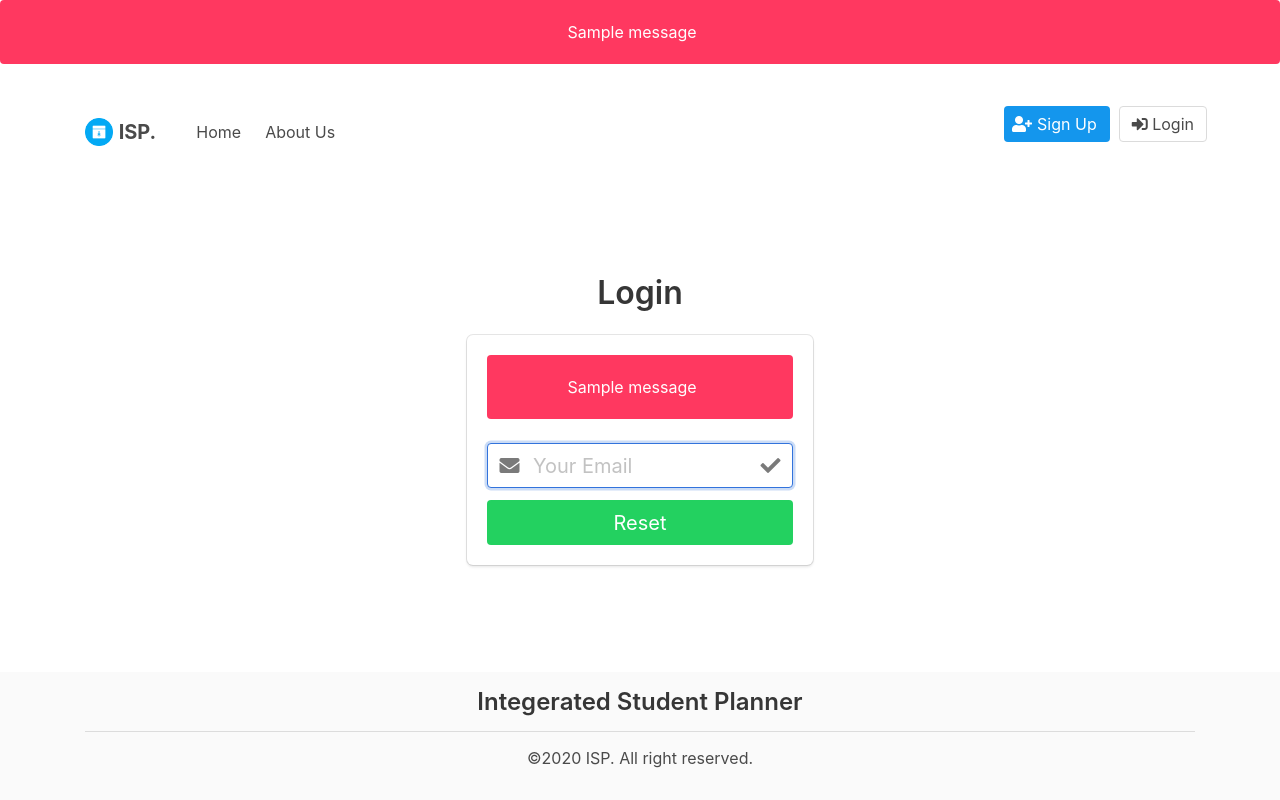
After one commit to AKSHAT3272/Integrated-Student-Planner-ISP, a Flask app: page /reset in a window 1280 px wide. The commit adds this page. Run offline with Flask 2, Linux system fonts and the light colour scheme; one stand-in notice (Sample message) is shown; some libraries are stand-ins or nearby versions.

Commit message:
S20SS2GB #comment Added token based password reset. We still need to add email confirmation, currently the system works would confirming emails for the registered users. #time 4h 30m

```diff
--- a/project/__init__.py
+++ b/project/__init__.py
@@ -3,36 +3,48 @@
 from flask import Flask
 from flask_sqlalchemy import SQLAlchemy
 from flask_login import LoginManager
+from flask_mail import Mail, Message
+from flask_httpauth import HTTPBasicAuth
+
 
 # init SQLAlchemy so we can use it later in our models
 db = SQLAlchemy()
+auth = HTTPBasicAuth()
+auth_token = HTTPBasicAuth()
+app = Flask(__name__)
+app.config.update(
+	#DEBUG=True,
+	#EMAIL SETTINGS
+	MAIL_SERVER='localhost',
+	MAIL_PORT=587,
+	MAIL_USE_TLS=True,
+    	)
+mail = Mail(app)
+#def create_app():
+    #app = Flask(__name__)
+mail.init_app(app)
+app.config['SECRET_KEY'] = 'p4K5pYXDm4McH53R5mB9tCYpy'
+app.config['SQLALCHEMY_DATABASE_URI'] = 'sqlite:///db.sqlite'
+app.config['SQLALCHEMY_TRACK_MODIFICATIONS'] = False
 
-def create_app():
-    app = Flask(__name__)
+db.init_app(app)
 
-    app.config['SECRET_KEY'] = 'p4K5pYXDm4McH53R5mB9tCYpy'
-    app.config['SQLALCHEMY_DATABASE_URI'] = 'sqlite:///db.sqlite'
-    app.config['SQLALCHEMY_TRACK_MODIFICATIONS'] = False
+login_manager = LoginManager()
+login_manager.login_view = 'auth.login'
+login_manager.init_app(app)
 
-    db.init_app(app)
+from .models import User
 
-    login_manager = LoginManager()
-    login_manager.login_view = 'auth.login'
-    login_manager.init_app(app)
+@login_manager.user_loader
+def load_user(user_id):
+        # since the user_id is just the primary key of our user table, use it in the query for the user
+    return User.query.get(int(user_id))
 
-    from .models import User
-
-    @login_manager.user_loader
-    def load_user(user_id):
-        # since the user_id is just the primary key of our user table, use it in the query for the user
-        return User.query.get(int(user_id))
-
-    # blueprint for auth routes in our app
-    from .auth import auth as auth_blueprint
-    app.register_blueprint(auth_blueprint)
+# blueprint for auth routes in our app
+from .auth import auth as auth_blueprint
+app.register_blueprint(auth_blueprint)
 
     # blueprint for non-auth parts of app
-    from .main import main as main_blueprint
-    app.register_blueprint(main_blueprint)
-
-    return app
+from .main import main as main_blueprint
+app.register_blueprint(main_blueprint)
+#return app
--- a/project/auth.py
+++ b/project/auth.py
@@ -3,10 +3,34 @@
 from flask import Blueprint, render_template, redirect, url_for, request, flash
 from werkzeug.security import generate_password_hash, check_password_hash
 from flask_login import login_user, logout_user, login_required
+from itsdangerous import URLSafeTimedSerializer
+from threading import Thread
+from flask_wtf import Form
+from wtforms import StringField, PasswordField
+from wtforms.validators import DataRequired, Email
+from flask_mail import Message
 from .models import User
-from . import db
+from . import db, mail
+from project import app
+import os
+
+
+
+
+ts = URLSafeTimedSerializer(os.urandom(24))
+
 
 auth = Blueprint('auth', __name__)
+
+def send_async_email(msg):
+    with app.app_context():
+        mail.send(msg)
+
+def send_email(recipients,subject, html_body):
+    msg = Message(subject,sender = 'akshat@isp.profleune.net', recipients=[recipients])
+    msg.html = html_body
+    thr = Thread(target=send_async_email, args=[msg])
+    thr.start()
 
 @auth.route('/login')
 def login():
@@ -56,8 +80,55 @@ def signup_post():
 
     return redirect(url_for('auth.login'))
 
+@auth.route('/reset')
+def reset():
+    return render_template('reset.html')
+
+@auth.route('/reset', methods=['GET','POST'])
+def reset_post():
+
+    email = request.form.get('email')
+
+    user = User.query.filter_by(email=email).first()
+
+    if user:
+        subject = "Password reset requested"
+        token = ts.dumps(user.email, salt='recover-key')
+        recover_url = url_for('auth.reset_with_token', token=token, _external=True)
+        html=render_template('recover.html', recover_url=recover_url)
+        send_email(user.email, subject, html)
+        return redirect(url_for('auth.login'))
+
+    #return render_template('reset.html')
+
+    else:
+        flash('Email does not exists')
+        return redirect(url_for('auth.login'))
+
+@auth.route('/reset/<token>', methods=['GET','POST'])
+def reset_with_token(token):
+    try:
+        email= ts.loads(token, salt="recover-key", max_age = 86400)
+    except:
+        abort(404)
+
+    form = PasswordForm()
+
+    if form.validate_on_submit():
+        user = User.query.filter_by(email=email).first()
+        password = request.form.get('password')
+        user.password = generate_password_hash(password, method='pbkdf2:sha256')
+        db.session.add(user)
+        db.session.commit()
+        return redirect(url_for('auth.login'))
+
+    return render_template('reset_with_token.html', form=form, token=token)
+
 @auth.route('/logout')
 @login_required
 def logout():
     logout_user()
     return redirect(url_for('main.index'))
+
+class PasswordForm(Form):
+    password = PasswordField('Password', validators=[DataRequired()])
--- a/project/templates/base.html
+++ b/project/templates/base.html
@@ -30,8 +30,8 @@
     <script type="text/javascript" src="https://cdnjs.cloudflare.com/ajax/libs/ical.js/1.2.2/ical.min.js"></script>
 
     <!--Alerts-->
-    <script src="static/jquery.alertable.js"></script>
-    <link href="static/jquery.alertable.css" rel="stylesheet">
+    <script src="{{ url_for('static', filename='jquery.alertable.js') }}"></script>
+    <link href="{{ url_for('static', filename='jquery.alertable.css') }}" rel="stylesheet">
 
 </head>
 
@@ -56,7 +56,7 @@
                       {% if current_user.is_authenticated %}
                          <a href="{{url_for('main.home')}}" class="navbar-item">
                       {% endif %}
-				                       <img src="static/calendar.png" alt="Logo">
+				                       <img src="{{ url_for('static', filename='calendar.png') }}" alt="Logo">
 				                           &nbsp;<strong>ISP.</strong>
 			                   </a></a>
                          <a role="button" class="navbar-burger burger" aria-label="menu" aria-expanded="false" data-target="navbarSideMenu">
--- /dev/null
+++ b/project/templates/reset.html
@@ -0,0 +1,33 @@
+<!-- templates/login.html -->
+
+{% extends "base.html" %}
+
+{% block content %}
+<div class="column is-4 is-offset-4">
+    <h3 class="title">Login</h3>
+    <div class="box">
+        {% with messages = get_flashed_messages() %}
+        {% if messages %}
+            <div class="notification is-danger">
+                {{ messages[0] }}
+            </div>
+        {% endif %}
+        {% endwith %}
+        <form method="POST" action="/reset">
+            <div class="field">
+                <div class="control has-icons-left has-icons-right">
+                    <input class="input is-medium" type="email" name="email" placeholder="Your Email" autofocus="">
+		    <span class="icon is-small is-left">
+			<i class="fas fa-envelope"></i>
+		    </span>
+		    <span class="icon is-small is-right">
+			<i class="fas fa-check"></i>
+		    </span>
+                </div>
+            </div>
+
+            <button class="button is-block is-success is-medium is-fullwidth">Reset</button>
+        </form>
+    </div>
+</div>
+{% endblock %}
```
Also changed, not shown: project/templates/login.html (+7 -0 lines), project/templates/recover.html (added, +12 -0 lines), project/templates/reset_with_token.html (added, +51 -0 lines), project/db.sqlite, 1 other file.
